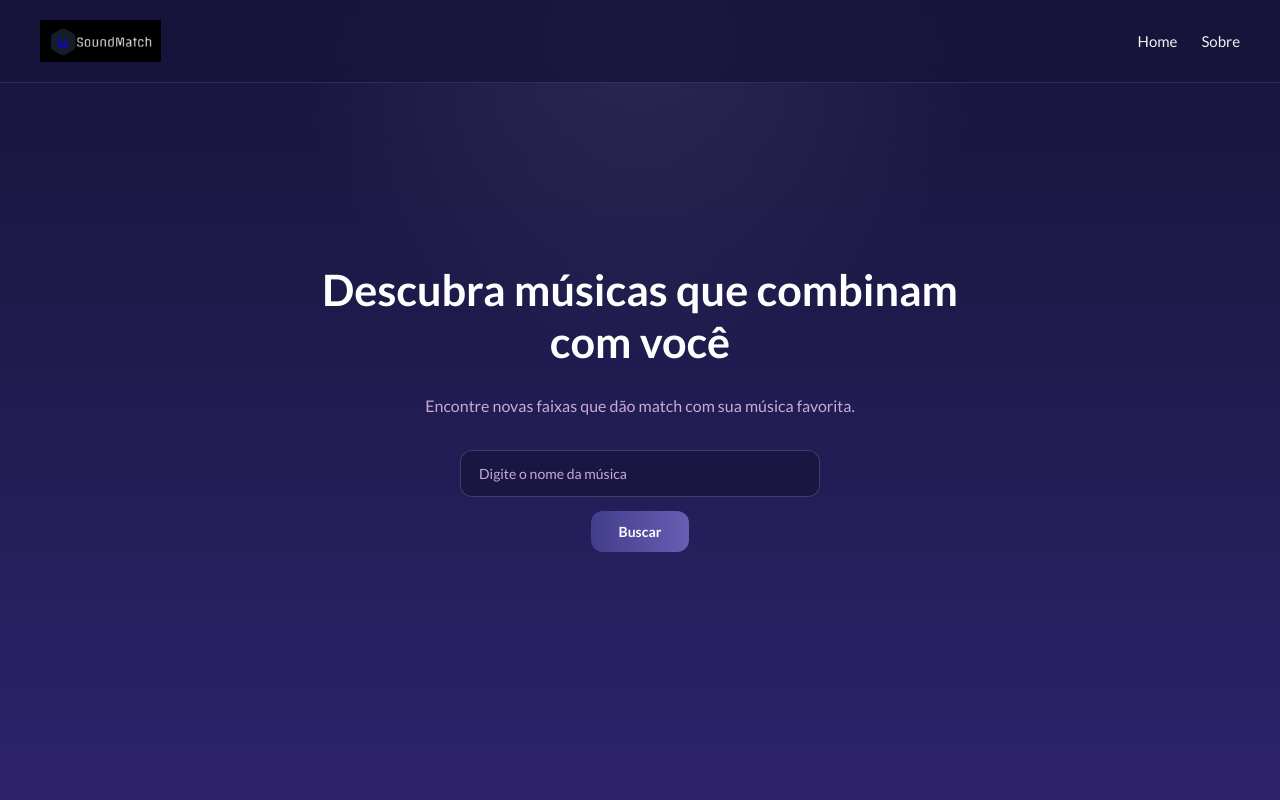
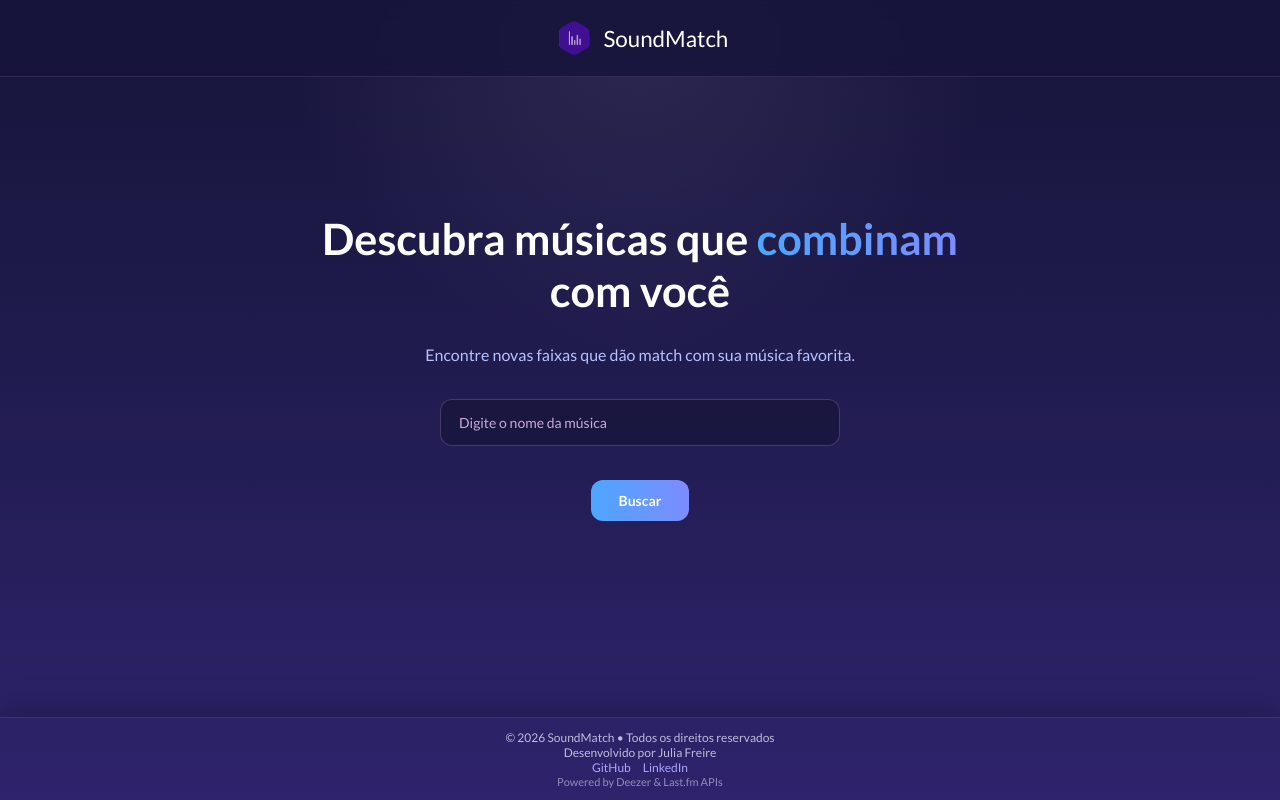
Before and after one commit to juuhfrdev/SoundMatch, an Angular app: page / in a window 1280 px wide. Built offline with nearby package versions, Linux system fonts and the light colour scheme.

Commit message:
Footer implementado / Lógica complementada

```diff
--- /dev/null
+++ b/src/app/components/footer/footer.css
@@ -0,0 +1,28 @@
+.footer {
+  padding: 12px 20px;
+  text-align: center;
+  font-size: 12px;
+  color: #bcbcdc;
+  border-top: 1px solid rgba(255, 255, 255, 0.08);
+  box-shadow: 0 -10px 30px rgba(0, 0, 0, 0.2);
+}
+
+.footer p {
+  margin: 0;
+}
+
+.footer-api {
+  margin-top: 4px;
+  font-size: 11px;
+  opacity: 0.7;
+}
+
+.footer a {
+  color: #a9a6ff;
+  text-decoration: none;
+  margin: 0 6px;
+}
+
+.footer a:hover {
+  color: #ffffff;
+}
--- /dev/null
+++ b/src/app/components/footer/footer.html
@@ -0,0 +1,16 @@
+<footer class="footer">
+    <p>© 2026 SoundMatch • Todos os direitos reservados</p>
+
+    <p class="footer-dev">
+        Desenvolvido por Julia Freire
+    </p>
+
+    <div class="footer-links">
+        <a href="https://github.com/juuhfrdev" target="_blank">GitHub</a>
+        <a href="https://www.linkedin.com/in/julia-freire-de-souza/" target="_blank">LinkedIn</a>
+    </div>
+
+    <p class="footer-api">
+        Powered by Deezer & Last.fm APIs
+    </p>
+</footer>
--- /dev/null
+++ b/src/app/components/footer/footer.ts
@@ -0,0 +1,11 @@
+import { Component } from '@angular/core';
+
+@Component({
+  selector: 'app-footer',
+  imports: [],
+  templateUrl: './footer.html',
+  styleUrl: './footer.css',
+})
+export class Footer {
+
+}
--- a/src/app/components/header/header.css
+++ b/src/app/components/header/header.css
@@ -1,36 +1,33 @@
-/* NAVBAR */
 header {
-  padding: 20px 40px;
-  background: rgba(23, 21, 59, 0.8); /* cor da sua paleta */
-  backdrop-filter: blur(8px);        /* efeito glass (opcional, mas lindo) */
+  padding: 18px 40px;
+  background: rgba(23, 21, 59, 0.85);
+  backdrop-filter: blur(10px);
   border-bottom: 1px solid rgba(200, 172, 214, 0.15);
 }
 
+/* 🔥 centraliza horizontalmente */
 nav {
   display: flex;
+  justify-content: center; /* 👈 ISSO CENTRALIZA */
   align-items: center;
-  justify-content: space-between;
 }
 
-nav img {
-  height: 42px;
-  width: auto;
-  display: block;
+/* logo + texto */
+.logo-container {
+  display: flex;
+  align-items: center;
+  gap: 6px;
 }
 
-nav div {
-  display: flex;
-  align-items: center;
-  gap: 24px;
+/* imagem */
+.logo-container img {
+  height: 40px;
+  width: auto;
 }
 
-nav a {
-  color: #f5f2f7;
-  text-decoration: none;
-  font-size: 15px;
-  transition: 0.2s ease;
+/* texto */
+.logo-container span {
+  font-size: 1.4rem;
+  font-weight: 400;
+  color: #ffffff;
 }
-
-nav a:hover {
-  color: #C8ACD6;
-}
--- a/src/app/components/header/header.html
+++ b/src/app/components/header/header.html
@@ -1,10 +1,8 @@
 <header>
   <nav>
-    <img src="assets/Logo-soundmatch.png" alt="Logo">
-
-    <div>
-      <a href="#">Home</a>
-      <a href="#">Sobre</a>
+    <div class="logo-container">
+      <img src="assets/LogoRoxoSM.png" alt="Logo">
+      <span>SoundMatch</span>
     </div>
   </nav>
 </header>
--- a/src/app/components/results/results.css
+++ b/src/app/components/results/results.css
@@ -67,7 +67,7 @@
   margin-top: 20px;
   border: none;
   border-radius: 12px;
-  background: linear-gradient(90deg, #433D8B 0%, #6a5db4 100%);
+  background: linear-gradient(90deg, #4DA6FF 0%, #7C8CFF 100%);
   color: #ffffff;
   font-size: 14px;
   font-weight: 600;
--- a/src/app/components/search/search.css
+++ b/src/app/components/search/search.css
@@ -8,7 +8,7 @@
 
 /* INPUT */
 .search-container input {
-  width: 360px;
+  width: 400px;
   max-width: 100%;
   padding: 14px 18px;
   border-radius: 12px;
@@ -36,7 +36,8 @@
   padding: 12px 28px;
   border: none;
   border-radius: 12px;
-  background: linear-gradient(90deg, #433D8B 0%, #6a5db4 100%);
+  margin-top: 20px;
+  background: linear-gradient(90deg, #4DA6FF 0%, #7C8CFF 100%);
   color: #ffffff;
   font-size: 14px;
   font-weight: 600;
--- a/src/app/pages/home/home.css
+++ b/src/app/pages/home/home.css
@@ -1,5 +1,6 @@
 :host {
-  display: block;
+  display: flex;
+  flex-direction: column;
   min-height: 100vh;
   color: #f5f2f7;
   background:
@@ -7,6 +8,11 @@
     linear-gradient(180deg, #17153B 0%, #1d1a49 35%, #2E236C 100%);
 }
 
+.home-container {
+  flex: 1;
+  display: flex;
+  flex-direction: column;
+}
 
 .loading-text {
   margin-top: 20px;
@@ -21,7 +27,8 @@
 }
 
 .main {
-  min-height: calc(100vh - 90px);
+  min-height: 0;
+  flex: 1;
   display: flex;
   flex-direction: column;
   align-items: center;
@@ -37,9 +44,15 @@ h1 {
   margin-bottom: 28px;
   color: #ffffff;
 }
+.highlight {
+  background: linear-gradient(90deg, #4DA6FF, #7C8CFF);
+  background-clip: border-box;
+  -webkit-background-clip: text;
+  -webkit-text-fill-color: transparent;
+}
 
 .subtitle {
-  color: #C8ACD6;
+  color: #b8c1ff;
   font-size: 1rem;
   margin-bottom: 35px;
 }
--- a/src/app/pages/home/home.html
+++ b/src/app/pages/home/home.html
@@ -1,11 +1,12 @@
 <app-header></app-header>
 
 <section class="main">
-  <h1>Descubra músicas que combinam com você</h1>
+  <h1>
+    Descubra músicas que <span class="highlight">combinam</span> com você
+  </h1>
   <p class="subtitle">Encontre novas faixas que dão match com sua música favorita.</p>
 
-  <app-search (onSearch)="handleSearch($event)" [loading]="loading">
-  </app-search>
+  <app-search (onSearch)="handleSearch($event)" [loading]="loading"></app-search>
 
   @if (loading) {
   <p class="loading-text">Buscando músicas...</p>
@@ -15,6 +16,11 @@
   <p class="error-text">{{ errorMessage }}</p>
   }
 
+  <div #resultsSection></div>
+
   <app-results [originalMusic]="originalMusic" [recommendedMusic]="recommendedMusic"
-    (recommendAgain)="handleRecommendAgain()"></app-results>
+    (recommendAgain)="handleRecommendAgain()">
+  </app-results>
+
 </section>
+<app-footer></app-footer>
--- a/src/app/pages/home/home.ts
+++ b/src/app/pages/home/home.ts
@@ -1,4 +1,4 @@
-import { Component, ChangeDetectorRef } from '@angular/core';
+import { Component, ChangeDetectorRef, ViewChild, ElementRef } from '@angular/core';
 import { CommonModule } from '@angular/common';
 import { finalize, switchMap, map } from 'rxjs/operators';
 import { of, from } from 'rxjs';
@@ -9,10 +9,12 @@ import { Player } from '../../components/player/player';
 import { MusicService } from '../../services/dmusic';
 import { LastfmService } from '../../services/lastfm';
 import { Header } from '../../components/header/header';
+import { Footer } from "../../components/footer/footer";
+
 
 @Component({
   selector: 'app-home',
-  imports: [CommonModule, SearchComponent, ResultsComponent, Header],
+  imports: [CommonModule, SearchComponent, ResultsComponent, Header, Footer],
   templateUrl: './home.html',
   styleUrl: './home.css',
 })
@@ -24,6 +26,8 @@ export class HomeComponent {
   errorMessage: string = '';
 
   lastQuery: string = '';
+
+  @ViewChild('resultsSection') resultsSection!: ElementRef;
 
   constructor(
     private musicService: MusicService,
@@ -52,7 +56,12 @@ export class HomeComponent {
           return of(null);
         }
 
-        const baseMusic = response.data[0];
+        const baseMusic = response.data.find((music: any) => music.preview);
+
+        if (!baseMusic) {
+          this.errorMessage = 'Encontrei a música, mas ela não tem preview disponível.';
+          return of(null);
+        }
 
         this.originalMusic = {
           title: baseMusic.title,
@@ -138,12 +147,18 @@ export class HomeComponent {
         this.cdr.detectChanges();
       })
 
-    ).subscribe({
-      next: (rec) => {
+    ).subscribe({next: (rec) => {
     if (!rec || this.recommendedMusic) return;
 
     this.recommendedMusic = rec;
     this.cdr.detectChanges();
+
+    setTimeout(() => {
+      this.resultsSection?.nativeElement.scrollIntoView({
+        behavior: 'smooth',
+        block: 'start'
+      });
+    }, 100);
   },
   error: (err) => {
     console.error(err);
```
Also changed, not shown: src/app/components/player/player.ts (+8 -8 lines), src/assets/LogoRoxoSM.png (added), 1 other file (tests, documents, lock files or other folders). Lines whose indentation alone changed are shown as unchanged.
